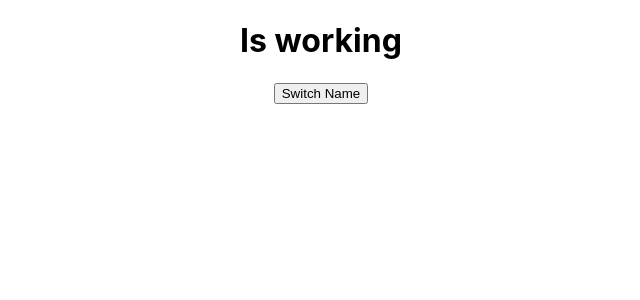
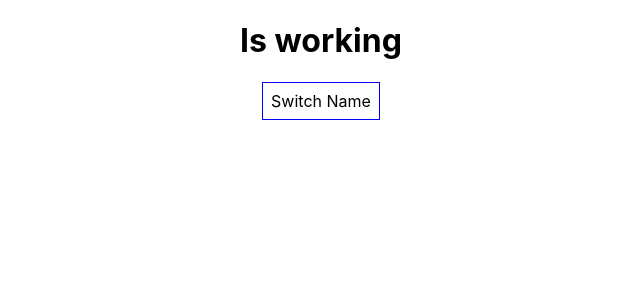
Before and after one commit to gabrielgila/hamburger-react, a React (Create React App) app: page / in a window 1280 px wide. Shown: the top 300 px of the page, without its empty margins (319-959 px from the left). Built offline with nearby package versions, Linux system fonts and the light colour scheme.

Commit message:
style start

```diff
--- a/src/App.js
+++ b/src/App.js
@@ -47,6 +47,14 @@ class App extends Component {
 
     render() {
 
+        const style = {
+            backgroundColor: 'white',
+            font: 'inherit',
+            border: '1px solid blue',
+            padding: '8px',
+            cursos: 'pointer'
+        };
+
         let persons = null;
 
         if (this.state.showPersons) {
@@ -68,6 +76,7 @@ class App extends Component {
             <div className="App">
                 <h1>Is working</h1>
                 <button
+                    style={style}
                     onClick={this.tooglePersonsHandler}>Switch Name</button>
                 {persons}
             </div>
```
